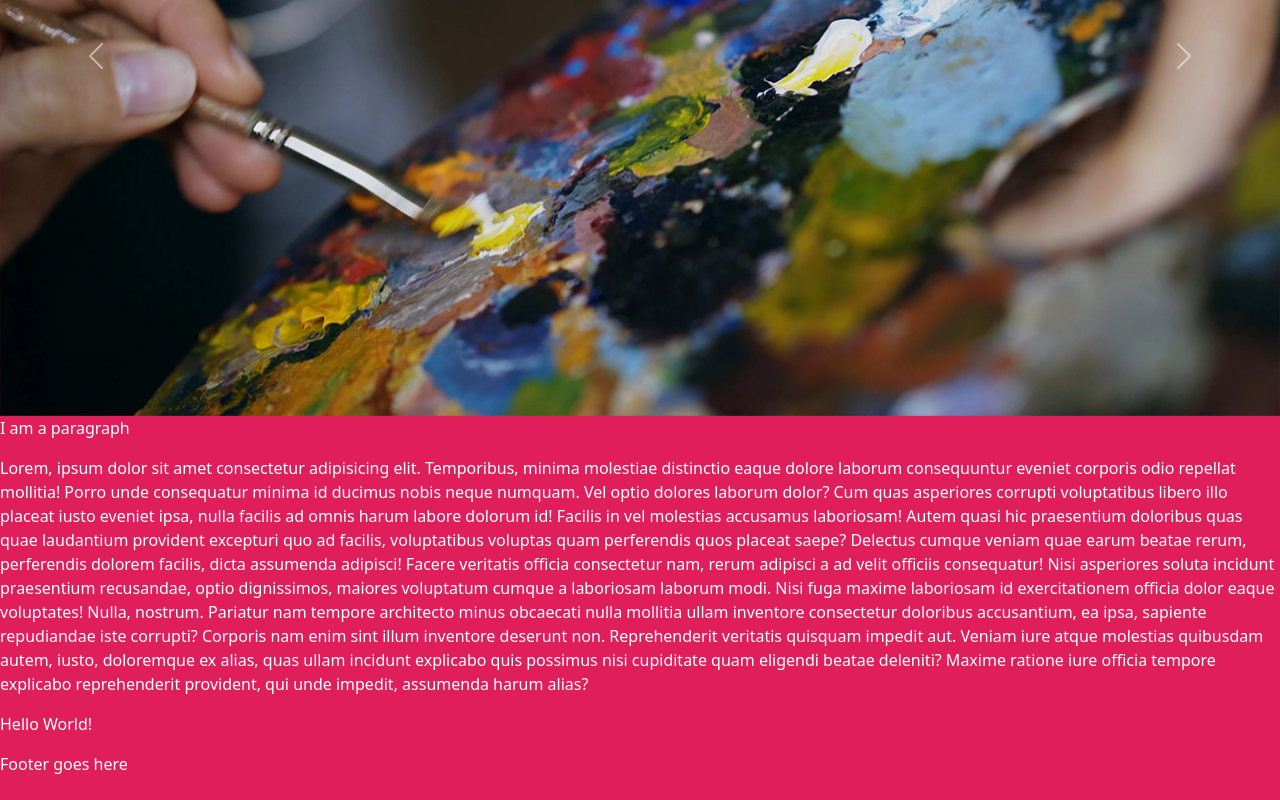
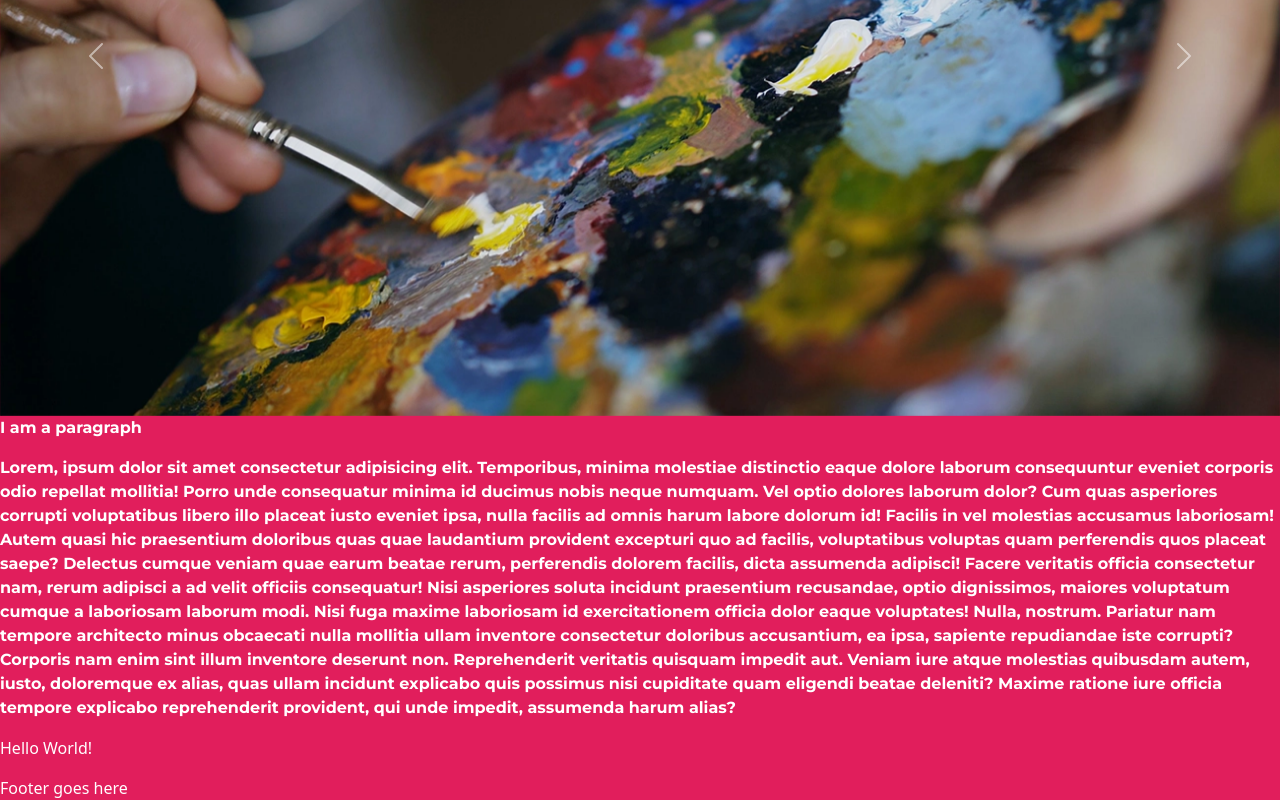
Before and after one commit to CadenAdams/imed-1316-fall-2026, a plain HTML site: page index.html in a window 1280 px wide. Shown: the part 360-1160 px from the top of the page. Before the commit the page ends 1136 px from the top, so only its background shows below. Drawn offline with nearby package versions, Linux system fonts and the light colour scheme.

Commit message:
updated font

```diff
--- a/css/styles.css
+++ b/css/styles.css
@@ -6,3 +6,11 @@ body {
     background-color: var(--primaryColor);
     color: #fff
 }
+
+
+.montserrat-imed {
+    font-family: "Montserrat", sans-serif;
+    font-optical-sizing: auto;
+    font-weight: bold;
+    font-style: normal;
+}
--- a/index.html
+++ b/index.html
@@ -92,7 +92,7 @@
         <!-- end carousel -->
 
         <!-- google fonts -->
-        <div>
+        <div class="montserrat-imed">
             <p>I am a paragraph</p>
             <p>Lorem, ipsum dolor sit amet consectetur adipisicing elit. Temporibus, minima molestiae distinctio eaque
                 dolore laborum consequuntur eveniet corporis odio repellat mollitia! Porro unde consequatur minima id
```
